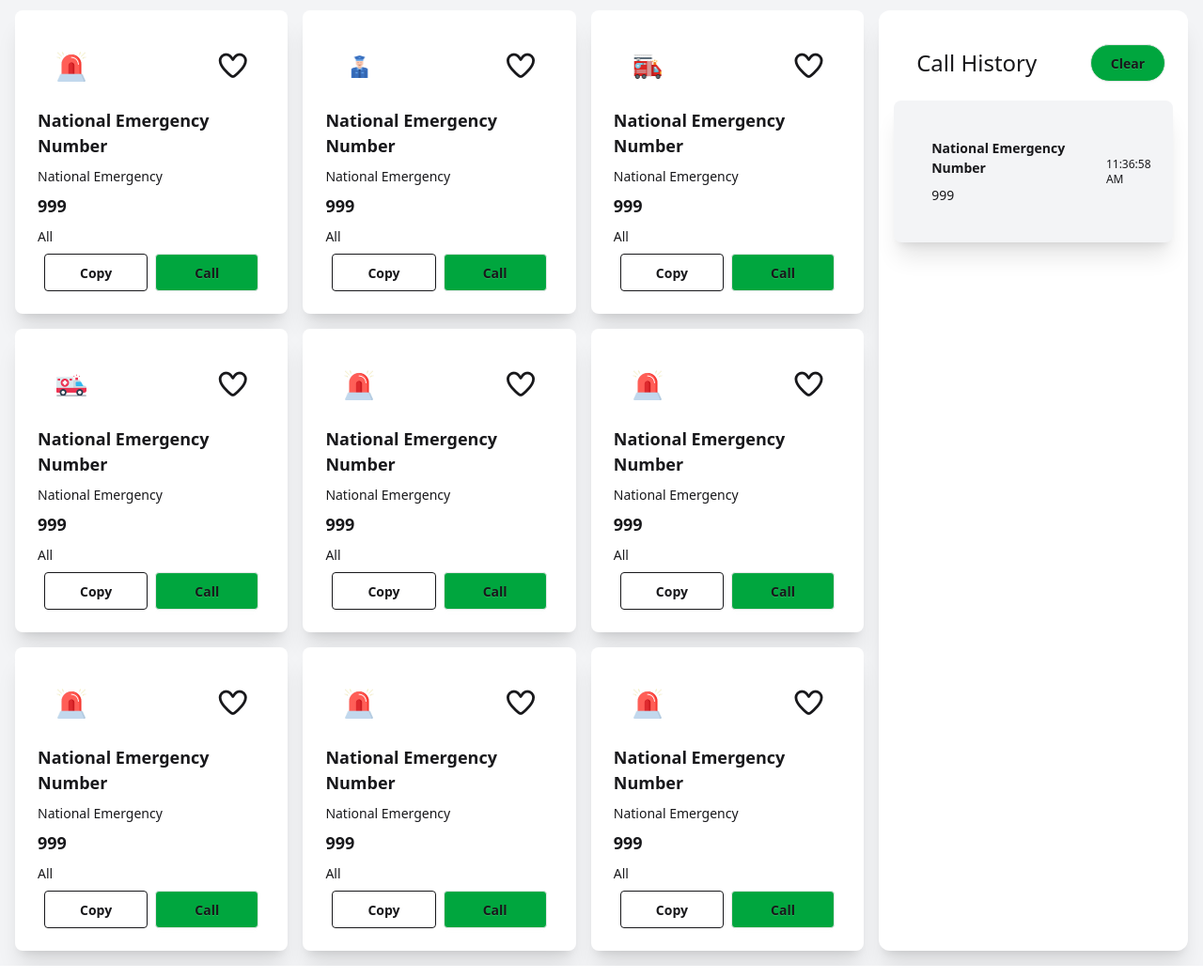
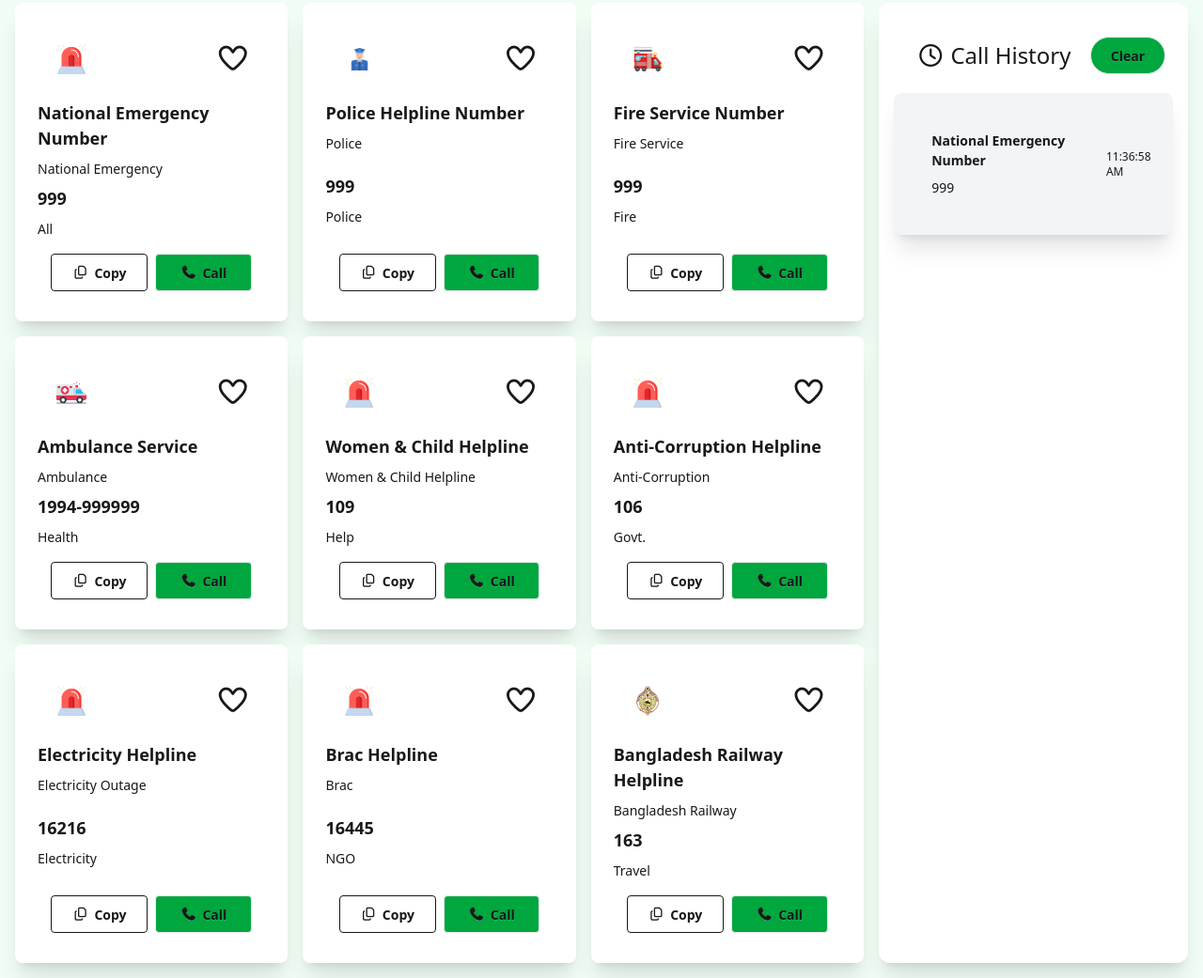
Before and after one commit to MD-TASNEM/B12-A5-Emergency-Hotline, a plain HTML site: page index.html in a window 1280 px wide. Shown: the part 229-1270 px from the top of the page at 94% size. Drawn offline with nearby package versions, Linux system fonts and the light colour scheme.

Commit message:
icon commit

```diff
--- a/index.html
+++ b/index.html
@@ -19,15 +19,10 @@
     />
     <title>Emergency Service Directory</title>
   </head>
-  <body class="bg-gray-100">
+  <body class="bg-green-100">
     <header>
       <div class="flex justify-between bg-white px-10 py-1">
-        <div class="flex flex-row gap-1 items-center">
         <img src="./assets/logo.png" alt="logo" class="w-10 h-10" />
-        <p class="font-bold text-[rgb(0,166,62)]  ">
-          Emergency <br> Service
-        </p>
-        </div>
         <div class="flex justify-between gap-4">
           <div
             class="flex flex-row justify-center items-center bg-green-100 rounded-full px-4"
@@ -67,8 +62,10 @@
           Government of the People’s Republic of Bangladesh
         </h6>
       </div>
-      <div class="last flex flex-row gap-4 p-4 bg-gray-100">
-        <section class="card w-11/15 grid grid-cols-3 gap-4 max-lg:grid-cols-2 max-sm:grid-cols-1">
+      <div class="last flex flex-row gap-4 p-4 bg-green-50">
+        <section
+          class="card w-11/15 grid grid-cols-3 gap-4 max-lg:grid-cols-2 max-sm:grid-cols-1"
+        >
           <div class="card bg-white w-ful shadow-xl round-4xl">
             <div class="px-10 pt-10 flex justify-between">
               <img
@@ -84,12 +81,16 @@
               <h4 class="card-title font-bold">999</h4>
               <p>All</p>
               <div
-                class="card-actions flex flex-row justify-center items-center"
+                class="card-actions flex flex-row justify-center items-center p-2"
               >
-                <button class="btn btn-outline round-4xl w-5/11 flex ">
+                <button class="btn btn-outline round-4xl w-5/11 flex">
+                  <i class="fa-regular fa-copy"></i>
                   Copy
                 </button>
-                <button class="btn bg-[rgb(0,166,62)] w-5/11">Call</button>
+                <button class="btn bg-[rgb(0,166,62)] w-5/11">
+                  <i class="fa-solid fa-phone"></i>
+                  Call
+                </button>
               </div>
             </div>
           </div>
@@ -98,22 +99,26 @@
               <img
                 src="./assets/police.png"
                 alt="Emergency"
-                class="hover:bg-red-100 rounded-md p-1 w-10 h-10"
+                class="hover:bg-green-100 rounded-md p-1 w-10 h-10"
               />
               <button><i class="fa-regular fa-heart text-3xl"></i></button>
             </div>
             <div class="card-body">
-              <h4 class="card-title">National Emergency Number</h4>
-              <p>National Emergency</p>
+              <h4 class="card-title">Police Helpline Number</h4>
+              <p>Police</p>
               <h4 class="card-title font-bold">999</h4>
-              <p>All</p>
+              <p>Police</p>
               <div
-                class="card-actions flex flex-row justify-center items-center"
+                class="card-actions flex flex-row justify-center items-center p-2"
               >
-                <button class="btn btn-outline round-4xl w-5/11 flex ">
+                <button class="btn btn-outline round-4xl w-5/11 flex">
+                  <i class="fa-regular fa-copy"></i>
                   Copy
                 </button>
-                <button class="btn bg-[rgb(0,166,62)] w-5/11">Call</button>
+                <button class="btn bg-[rgb(0,166,62)] w-5/11">
+                  <i class="fa-solid fa-phone"></i>
+                  Call
+                </button>
               </div>
             </div>
           </div>
@@ -127,17 +132,21 @@
               <button><i class="fa-regular fa-heart text-3xl"></i></button>
             </div>
             <div class="card-body">
-              <h4 class="card-title">National Emergency Number</h4>
-              <p>National Emergency</p>
+              <h4 class="card-title">Fire Service Number</h4>
+              <p>Fire Service</p>
               <h4 class="card-title font-bold">999</h4>
-              <p>All</p>
+              <p>Fire</p>
               <div
-                class="card-actions flex flex-row justify-center items-center"
+                class="card-actions flex flex-row justify-center items-center p-2"
               >
-                <button class="btn btn-outline round-4xl w-5/11 flex ">
+                <button class="btn btn-outline round-4xl w-5/11 flex">
+                  <i class="fa-regular fa-copy"></i>
                   Copy
                 </button>
-                <button class="btn bg-[rgb(0,166,62)] w-5/11">Call</button>
+                <button class="btn bg-[rgb(0,166,62)] w-5/11">
+                  <i class="fa-solid fa-phone"></i>
+                  Call
+                </button>
               </div>
             </div>
           </div>
@@ -151,18 +160,21 @@
               <button><i class="fa-regular fa-heart text-3xl"></i></button>
             </div>
             <div class="card-body">
-              <h4 class="card-title">National Emergency Number</h4>
-              <p>National Emergency</p>
-              <h4 class="card-title font-bold">999</h4>
-              <p>All</p>
+              <h4 class="card-title">Ambulance Service</h4>
+              <p>Ambulance</p>
+              <h4 class="card-title font-bold">1994-999999</h4>
+              <p>Health</p>
               <div
-                class="card-actions flex flex-row justify-center items-center"
+                class="card-actions flex flex-row justify-center items-center p-2"
               >
-                <button class="btn btn-outline round-4xl w-5/11 flex ">
-
+                <button class="btn btn-outline round-4xl w-5/11 flex">
+                  <i class="fa-regular fa-copy"></i>
                   Copy
                 </button>
-                <button class="btn bg-[rgb(0,166,62)] w-5/11">Call</button>
+                <button class="btn bg-[rgb(0,166,62)] w-5/11">
+                  <i class="fa-solid fa-phone"></i>
+                  Call
+                </button>
               </div>
             </div>
           </div>
@@ -176,17 +188,21 @@
               <button><i class="fa-regular fa-heart text-3xl"></i></button>
             </div>
             <div class="card-body">
-              <h4 class="card-title">National Emergency Number</h4>
-              <p>National Emergency</p>
-              <h4 class="card-title font-bold">999</h4>
-              <p>All</p>
+              <h4 class="card-title">Women & Child Helpline</h4>
+              <p>Women & Child Helpline</p>
+              <h4 class="card-title font-bold">109</h4>
+              <p>Help</p>
               <div
-                class="card-actions flex flex-row justify-center items-center"
+                class="card-actions flex flex-row justify-center items-center p-2"
               >
-                <button class="btn btn-outline round-4xl w-5/11 flex ">
+                <button class="btn btn-outline round-4xl w-5/11 flex">
+                  <i class="fa-regular fa-copy"></i>
                   Copy
                 </button>
-                <button class="btn bg-[rgb(0,166,62)] w-5/11">Call</button>
+                <button class="btn bg-[rgb(0,166,62)] w-5/11">
+                  <i class="fa-solid fa-phone"></i>
+                  Call
+                </button>
               </div>
             </div>
           </div>
@@ -200,17 +216,21 @@
               <button><i class="fa-regular fa-heart text-3xl"></i></button>
             </div>
             <div class="card-body">
-              <h4 class="card-title">National Emergency Number</h4>
-              <p>National Emergency</p>
-              <h4 class="card-title font-bold">999</h4>
-              <p>All</p>
+              <h4 class="card-title">Anti-Corruption Helpline</h4>
+              <p>Anti-Corruption</p>
+              <h4 class="card-title font-bold">106</h4>
+              <p>Govt.</p>
               <div
-                class="card-actions flex flex-row justify-center items-center"
+                class="card-actions flex flex-row justify-center items-center p-2"
               >
-                <button class="btn btn-outline round-4xl w-5/11 flex ">
+                <button class="btn btn-outline round-4xl w-5/11 flex">
+                  <i class="fa-regular fa-copy"></i>
                   Copy
                 </button>
-                <button class="btn bg-[rgb(0,166,62)] w-5/11">Call</button>
+                <button class="btn bg-[rgb(0,166,62)] w-5/11">
+                  <i class="fa-solid fa-phone"></i>
+                  Call
+                </button>
               </div>
             </div>
           </div>
@@ -224,17 +244,21 @@
               <button><i class="fa-regular fa-heart text-3xl"></i></button>
             </div>
             <div class="card-body">
-              <h4 class="card-title">National Emergency Number</h4>
-              <p>National Emergency</p>
-              <h4 class="card-title font-bold">999</h4>
-              <p>All</p>
+              <h4 class="card-title">Electricity Helpline</h4>
+              <p>Electricity Outage</p>
+              <h4 class="card-title font-bold">16216</h4>
+              <p>Electricity</p>
               <div
-                class="card-actions flex flex-row justify-center items-center"
+                class="card-actions flex flex-row justify-center items-center p-2"
               >
-                <button class="btn btn-outline round-4xl w-5/11 flex ">
+                <button class="btn btn-outline round-4xl w-5/11 flex">
+                  <i class="fa-regular fa-copy"></i>
                   Copy
                 </button>
-                <button class="btn bg-[rgb(0,166,62)] w-5/11">Call</button>
+                <button class="btn bg-[rgb(0,166,62)] w-5/11">
+                  <i class="fa-solid fa-phone"></i>
+                  Call
+                </button>
               </div>
             </div>
           </div>
@@ -248,41 +272,49 @@
               <button><i class="fa-regular fa-heart text-3xl"></i></button>
             </div>
             <div class="card-body">
-              <h4 class="card-title">National Emergency Number</h4>
-              <p>National Emergency</p>
-              <h4 class="card-title font-bold">999</h4>
-              <p>All</p>
+              <h4 class="card-title">Brac Helpline</h4>
+              <p>Brac</p>
+              <h4 class="card-title font-bold">16445</h4>
+              <p>NGO</p>
               <div
-                class="card-actions flex flex-row justify-center items-center"
+                class="card-actions flex flex-row justify-center items-center p-2"
               >
-                <button class="btn btn-outline round-4xl w-5/11 flex ">
+                <button class="btn btn-outline round-4xl w-5/11 flex">
+                  <i class="fa-regular fa-copy"></i>
                   Copy
                 </button>
-                <button class="btn bg-[rgb(0,166,62)] w-5/11">Call</button>
+                <button class="btn bg-[rgb(0,166,62)] w-5/11">
+                  <i class="fa-solid fa-phone"></i>
+                  Call
+                </button>
               </div>
             </div>
           </div>
           <div class="card bg-white w-ful shadow-xl round-4xl">
             <div class="px-10 pt-10 flex justify-between">
               <img
-                src="./assets/emergency.png"
+                src="./assets/Bangladesh-Railway.png"
                 alt="Emergency"
                 class="hover:bg-red-100 rounded-md p-1 w-10 h-10"
               />
               <button><i class="fa-regular fa-heart text-3xl"></i></button>
             </div>
             <div class="card-body">
-              <h4 class="card-title">National Emergency Number</h4>
-              <p>National Emergency</p>
-              <h4 class="card-title font-bold">999</h4>
-              <p>All</p>
+              <h4 class="card-title">Bangladesh Railway Helpline </h4>
+              <p>Bangladesh Railway</p>
+              <h4 class="card-title font-bold">163</h4>
+              <p>Travel</p>
               <div
-                class="card-actions flex flex-row justify-center items-center"
+                class="card-actions flex flex-row justify-center items-center p-2"
               >
-                <button class="btn btn-outline round-4xl w-5/11 flex ">
+                <button class="btn btn-outline round-4xl w-5/11 flex">
+                  <i class="fa-regular fa-copy"></i>
                   Copy
                 </button>
-                <button class="btn bg-[rgb(0,166,62)] w-5/11">Call</button>
+                <button class="btn bg-[rgb(0,166,62)] w-5/11">
+                  <i class="fa-solid fa-phone"></i>
+                  Call
+                </button>
               </div>
             </div>
           </div>
@@ -291,7 +323,10 @@
           <div
             class="list flex flex-row justify-between items-center text-center aline-middle max-lg:flex-col p-2"
           >
-            <h1 class="text-2xl p-4">Call History</h1>
+            <h1 class="text-2xl p-4">
+              <i class="fa-regular fa-clock"></i>
+              Call History
+            </h1>
             <button class="btn bg-[rgb(0,166,62)] w-20 rounded-full">
               Clear
             </button>
```
